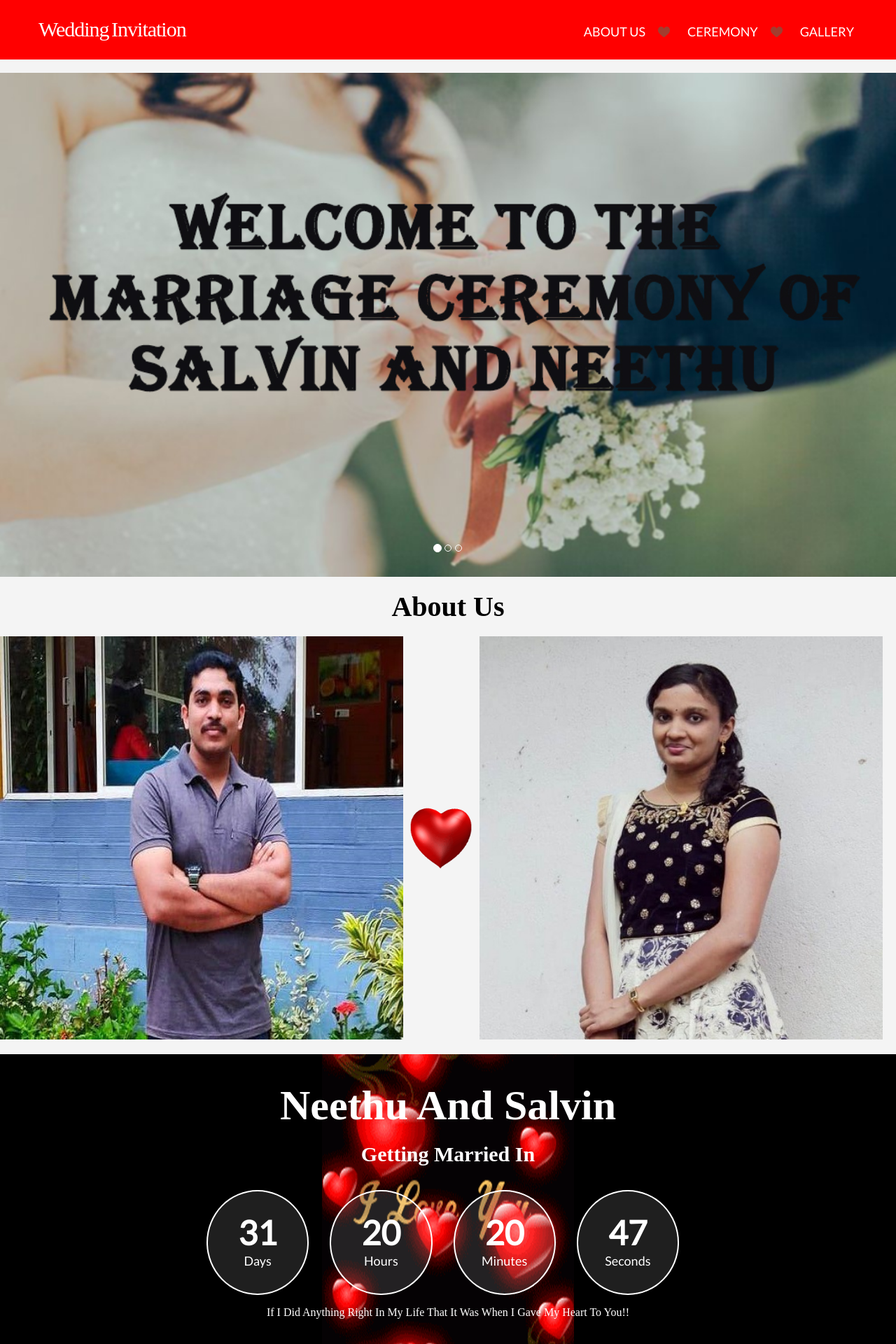
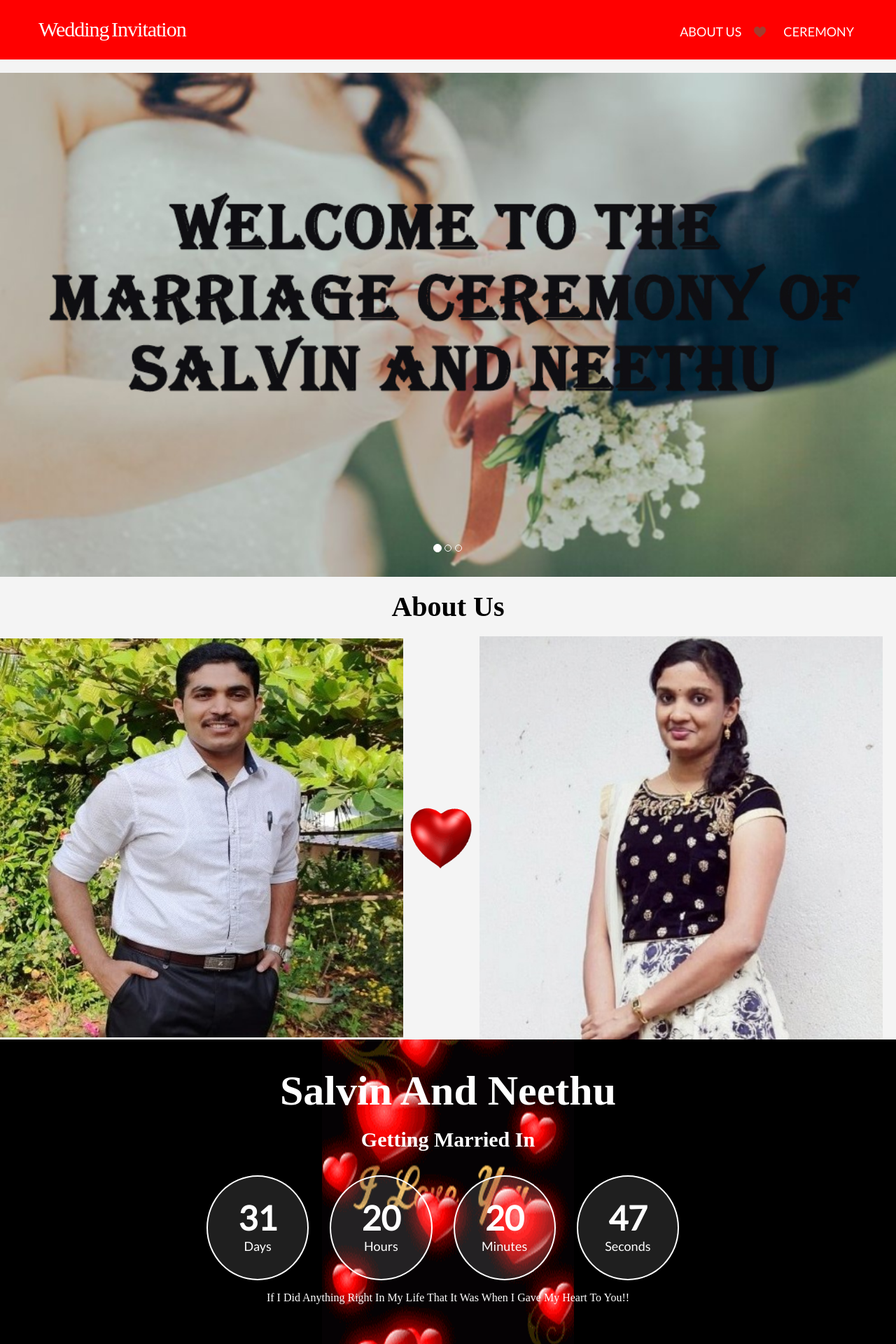
Before and after one commit to NeethuSalvin/NeethuSalvin.github.io, a PHP site: page / in a window 1280 px wide. Shown: the top 1920 px of the page at 70% size. Run offline with PHP 8.4, Linux system fonts and the light colour scheme; some libraries are stand-ins or nearby versions.

Commit message:
finalsie commit

```diff
--- a/css/styles.css
+++ b/css/styles.css
@@ -1740,7 +1740,7 @@ a:focus {
   -webkit-transition: all 0.3s ease-in-out;
   -moz-transition: all 0.3s ease-in-out;
   transition: all 0.3s ease-in-out;
-  background: red;
+  background:red;
 }
 .footer-social-icons .social-icons-list a:hover {
   opacity: 0.8;
--- a/index.html
+++ b/index.html
@@ -97,7 +97,7 @@
                             <ul class="nav navbar-nav navbar-right">
                                 <li><a title="Story" href="index.html#wedding-bio">About Us</a></li>
                                 <li><a title="Story" href="index.html#special-events">Ceremony</a></li>
-                                <li><a title="Story" href="index.html#gallery">Gallery</a></li>
+
                             </ul>
                         </div>
                         <!-- /navigation -->
@@ -151,16 +151,18 @@
         </div>
 <br>
 <h1 style="text-align: center;font-family: Lucida Calligraphy;color:black;font-size: 40px;">About Us</h1>
-<img src="img/salvin.jpg" width="45%" style=";border-color:black;">
+<img src="img/salvinn.jpg" width="45%" >
 <img src="img/love.gif" width="8%">
 <img src="img/neethu.jpg" width="45%" style=";border-color: black;">
 
 <!--start of about us-->
 
+
   <!--end of about us-->
-<br><br>
+
   <div class="section section-testimonials-wrapper" style="background-image: url('img/qq.gif');background-repeat:no-repeat;background-position: center;background-color: black">
-    <h2 style="text-align: center;font-family: Lucida Calligraphy;color:White;font-size: 60px;">Neethu And Salvin</h1>
+
+    <h2 style="text-align: center;font-family: Lucida Calligraphy;color:White;font-size: 60px;">Salvin And Neethu</h1>
                 <h2 style="text-align: center;font-family: Lucida Calligraphy;color:White;">Getting Married In</h1>
 
                 <div class="bearr-countdown-wrapper">
@@ -212,11 +214,12 @@
 
                             </header><br>
                                 <h3>4th January 2021 Monday<br>
+                               9:00 AM Onwards
                               </h3><br>
                                  <header>
                                 <h3 class="events-item-heading" ><i>VENUE</i></h3>
                             </header><br>
-                                <h3>@ home Echikere karagundha, dwaramakki road,
+                                <h3>@ Home Echikere Karagundha, Dwaramakki Road,
 B H kaimara Post, N R Pura 577134
 Chikkamagalur Dist.</h3><br>
                                 <header>
@@ -224,7 +227,7 @@ Chikkamagalur Dist.</h3><br>
                                 <h3 class="events-item-heading" ><i>CONTACT NUMBER</i></h3>
                             </header><br>
                                 <h3>Salvin : 8762294130<br>
-                                    Neethu : 8088770884</h3><br>
+                                &nbsp;&nbsp;&nbsp;&nbsp;&nbsp;&nbsp;&nbsp; &nbsp;&nbsp;&nbsp;&nbsp;&nbsp;&nbsp;&nbsp;&nbsp;&nbsp;8088770884</h3><br>
                             </div>
                         </div>
                         <!-- /Event Item -->
@@ -240,7 +243,7 @@ Chikkamagalur Dist.</h3><br>
                             </header>
                             <div class="events-item-content">
 
-                                <iframe src="https://www.google.com/maps/embed?pb=!1m18!1m12!1m3!1d484.7312032617497!2d75.47762752551392!3d13.605994751716574!2m3!1f0!2f0!3f0!3m2!1i1024!2i768!4f13.1!3m3!1m2!1s0x0%3A0x0!2zMTPCsDM2JzIxLjgiTiA3NcKwMjgnNDAuNiJF!5e0!3m2!1sen!2sin!4v1606972634821!5m2!1sen!2sin" width="600" height="450" frameborder="0" style="border:0;" allowfullscreen="" aria-hidden="false" tabindex="0"></iframe>
+                                <iframe src="https://www.google.com/maps/embed?pb=!1m18!1m12!1m3!1d484.7312032617497!2d75.47762752551392!3d13.605994751716574!2m3!1f0!2f0!3f0!3m2!1i1024!2i768!4f13.1!3m3!1m2!1s0x0%3A0x0!2zMTPCsDM2JzIxLjgiTiA3NcKwMjgnNDAuNiJF!5e0!3m2!1sen!2sin!4v1606972634821!5m2!1sen!2sin" width="600" height="475" frameborder="0" style="border:0;" allowfullscreen="" aria-hidden="false" tabindex="0"></iframe>
                             </div>
                         </div>
                         <!-- /Event Item -->
```
Also changed, not shown: img/i9.jpg, img/neethu.jpg, img/salvinn.jpg (added).
